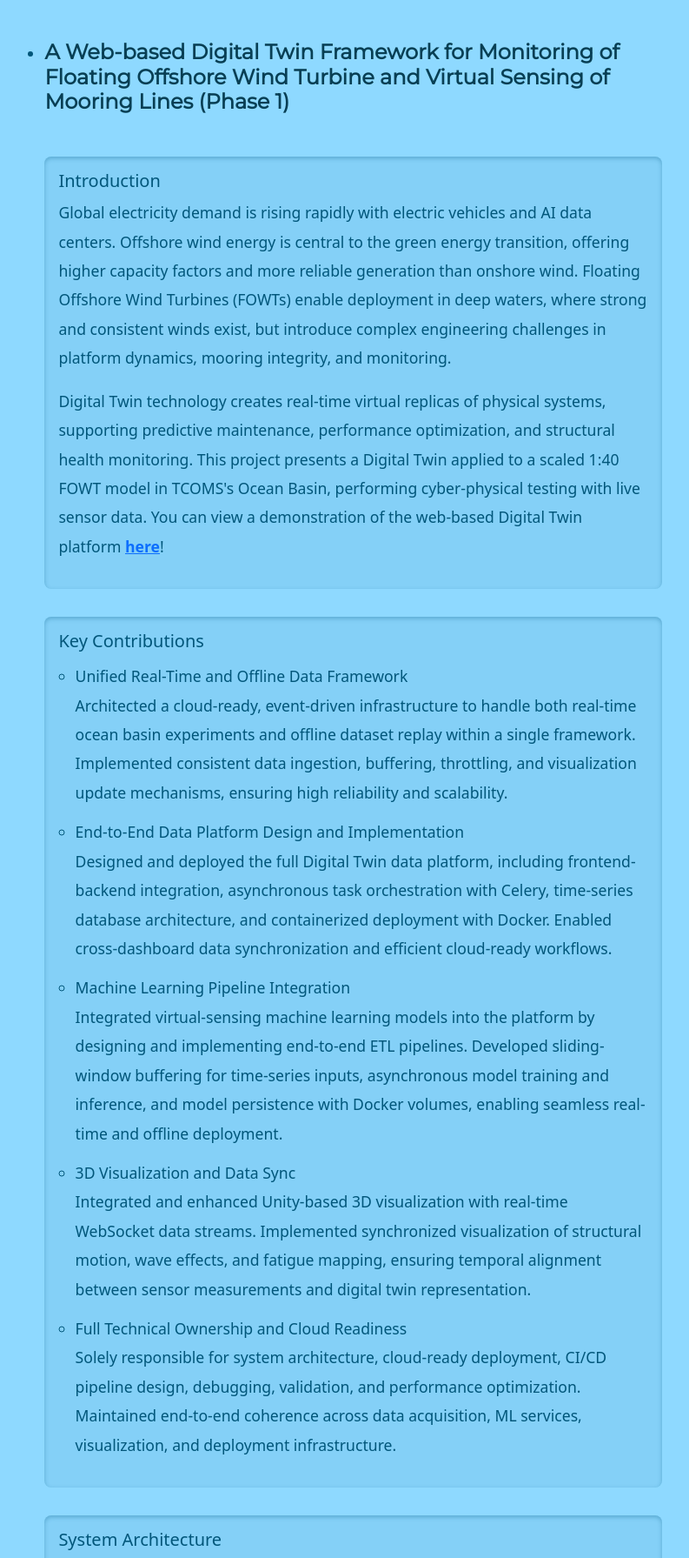
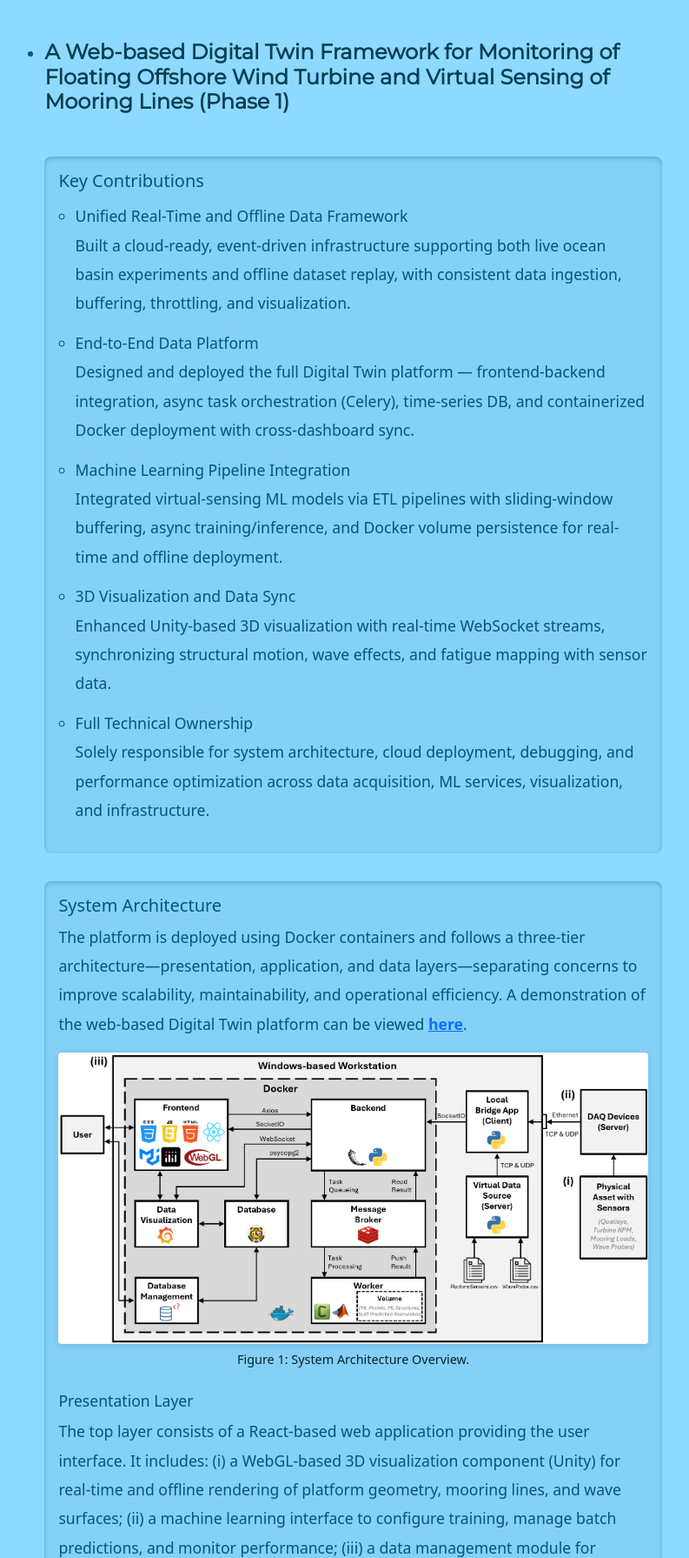
Before and after one commit to lawweichuan/PersonalWebsite, a Node server app: page /fsDevel in a window 1280 px wide. Shown: the part 164-1955 px from the top of the page at 87% size, without its empty margins (243-1036 px from the left). Run offline with Node 20, Linux system fonts and the light colour scheme; some libraries are stand-ins or nearby versions.

Commit message:
Simplified Full Stack session

```diff
--- a/views/fsDevel.ejs
+++ b/views/fsDevel.ejs
@@ -30,7 +30,7 @@
             of Floating Offshore Wind Turbine and Virtual Sensing of Mooring Lines (Phase 1)</h4></li>
 
           <!-- Introduction -->
-          <section class="section-content" id="introduction">
+          <!-- <section class="section-content" id="introduction">
               <h5>Introduction</h5>
               <p>
                   Global electricity demand is rising rapidly with electric vehicles and AI data centers.
@@ -46,7 +46,7 @@
                   You can view a demonstration of the web-based Digital Twin platform
                   <a href="https://1drv.ms/v/c/d893771471b95466/IQDlO9APNBDETYY39Iz1fNQEAbRHH8MXaoVq-iSZSlSxXxM?e=Mg5T22"><b>here</b></a>!
               </p>
-          </section>
+          </section> -->
 
           <!-- Objectives -->
           <!-- <section class="section-content"id="objectives">
@@ -66,39 +66,32 @@
             <ul>
               <li>Unified Real-Time and Offline Data Framework</li>
               <p>
-                Architected a cloud-ready, event-driven infrastructure to handle both real-time ocean basin
-                experiments and offline dataset replay within a single framework. Implemented consistent data
-                ingestion, buffering, throttling, and visualization update mechanisms, ensuring high reliability
-                and scalability.
+                Built a cloud-ready, event-driven infrastructure supporting both live ocean basin experiments and
+                offline dataset replay, with consistent data ingestion, buffering, throttling, and visualization.
               </p>
 
-              <li>End-to-End Data Platform Design and Implementation</li>
+              <li>End-to-End Data Platform</li>
               <p>
-                Designed and deployed the full Digital Twin data platform, including frontend-backend integration,
-                asynchronous task orchestration with Celery, time-series database architecture, and containerized
-                deployment with Docker. Enabled cross-dashboard data synchronization and efficient cloud-ready workflows.
+                Designed and deployed the full Digital Twin platform — frontend-backend integration, async task
+                orchestration (Celery), time-series DB, and containerized Docker deployment with cross-dashboard sync.
               </p>
 
               <li>Machine Learning Pipeline Integration</li>
               <p>
-                Integrated virtual-sensing machine learning models into the platform by designing and implementing
-                end-to-end ETL pipelines. Developed sliding-window buffering for time-series inputs, asynchronous
-                model training and inference, and model persistence with Docker volumes, enabling seamless real-time
-                and offline deployment.
+                Integrated virtual-sensing ML models via ETL pipelines with sliding-window buffering, async
+                training/inference, and Docker volume persistence for real-time and offline deployment.
               </p>
 
               <li>3D Visualization and Data Sync</li>
               <p>
-                Integrated and enhanced Unity-based 3D visualization with real-time WebSocket data streams. Implemented
-                synchronized visualization of structural motion, wave effects, and fatigue mapping, ensuring temporal
-                alignment between sensor measurements and digital twin representation.
+                Enhanced Unity-based 3D visualization with real-time WebSocket streams, synchronizing structural
+                motion, wave effects, and fatigue mapping with sensor data.
               </p>
 
-              <li>Full Technical Ownership and Cloud Readiness</li>
+              <li>Full Technical Ownership</li>
               <p>
-                Solely responsible for system architecture, cloud-ready deployment, CI/CD pipeline design, debugging,
-                validation, and performance optimization. Maintained end-to-end coherence across data acquisition,
-                ML services, visualization, and deployment infrastructure.
+                Solely responsible for system architecture, cloud deployment, debugging, and performance optimization
+                across data acquisition, ML services, visualization, and infrastructure.
               </p>
             </ul>
           </section>
@@ -163,11 +156,14 @@
           <section class="section-content" id="architecture">
             <h5>System Architecture</h5>
             <p>
-              The Digital Twin architecture (Figure 1) consists of three core components:
+              <!-- The Digital Twin architecture (Figure 1) consists of three core components:
               (i) physical assets in the Ocean Basin equipped with sensors,
               (ii) data ingestion from physical assets to the virtual system via a Data Acquisition (DAQ) device,
-              and (iii) a virtual system executed on a workstation or cloud-enabled environment.
-              The platform is deployed using Docker containers and follows a three-tier architecture—presentation, application, and data layers—separating concerns to improve scalability, maintainability, and operational efficiency.
+              and (iii) a virtual system executed on a workstation or cloud-enabled environment.  -->
+              The platform is deployed using Docker containers and follows a three-tier architecture—presentation,
+              application, and data layers—separating concerns to improve scalability, maintainability, and operational
+              efficiency. A demonstration of the web-based Digital Twin platform can be viewed
+              <a href="https://1drv.ms/v/c/d893771471b95466/IQDlO9APNBDETYY39Iz1fNQEAbRHH8MXaoVq-iSZSlSxXxM?e=Mg5T22"><b>here</b></a>.
             </p>
 
             <figure class="architecture-figure">
@@ -215,7 +211,7 @@
           <!-- Deployment -->
           <section class="section-content" id="deployment">
             <h5>Deployment of Digital Twin Platform</h5>
-            <p>
+            <!-- <p>
               The Digital Twin platform implements a unified event-driven architecture that supports both real-time streaming operation
               and offline replay within a single computational framework. All core functionalities are consistently available
               in both modes, including model training and retraining, dataset upload and management, and interactive visualization
@@ -278,10 +274,10 @@
             <ul>
               <li>Aligned with sampling frequency in real-time mode</li>
               <li>Adjustable for accelerated playback in offline mode</li>
-            </ul>
+            </ul> -->
 
             <!-- <h6 class="h6-style">Inference Execution</h6> -->
-            <p>
+            <!-- <p>
               Prediction requests are dispatched asynchronously as Celery tasks routed to appropriate worker queues.
               Tasks are executed by either Python-based or MATLAB-based workers.
               Inference results are:
@@ -322,10 +318,10 @@
             <figure>
               <img src="images/3dvisualization.png" alt="3D Visualization Dashboard">
               <figcaption>Figure 4. 3D Visualization Dashboard.</figcaption>
-            </figure>
+            </figure> -->
 
             <p>
-              In Figure 5, wave probe measurements, platform motions, mooring line tensions,
+              In Figure 2, wave probe measurements, platform motions, mooring line tensions,
               and turbine rotor speeds are streamed simultaneously into the 3D visualization
               module, enabling real-time rendering of both the wave field and the platform's
               structural response.
@@ -345,7 +341,7 @@
 
             <figure>
               <img src="images/3dfatigue.png" alt="Mooring Fatigue Visualization">
-              <figcaption>Figure 5. Measured (blue) and virtual-sensing (red) mooring loads with fatigue levels.</figcaption>
+              <figcaption>Figure 2. Measured (blue) and virtual-sensing (red) mooring loads with fatigue levels.</figcaption>
             </figure>
 
             <p>
@@ -353,20 +349,20 @@
               to zoom in and view detailed information presented in a 2D
               graph. The selected component is highlighted in red, and
               pressing the ESC key restores the previous view and hides the
-              detailed display. Figure 6 illustrates the blade hub selected
+              detailed display. Figure 3 illustrates the blade hub selected
               and highlighted in red, with its associated information, such as
               rotational speed, displayed in a 2D graph at the bottom left.
             </p>
 
             <figure>
               <img src="images/3dzoom.png" alt="Zoom-in View">
-              <figcaption>Figure 6. Zoom-in View of Blade Hub with 2D Detail Graph.</figcaption>
+              <figcaption>Figure 3. Zoom-in View of Blade Hub with 2D Detail Graph.</figcaption>
             </figure>
 
             <h6 class="h6-style">Time-Series Analytics Dashboard</h6>
 
             <p>
-              The time-series analytics dashboard, shown in Figure 7,
+              The time-series analytics dashboard, shown in Figure 4,
               supports both real-time visualization and offline playback
               analysis using Grafana. It presents historical sensor and wave
               probe data stored in the PostgreSQL database, as well as live
@@ -380,14 +376,14 @@
 
             <figure>
               <img src="images/2dgrafana.png" alt="Time-series Analytics Dashboard">
-              <figcaption>Figure 7. Time-series Analytics Dashboard.</figcaption>
+              <figcaption>Figure 4. Time-series Analytics Dashboard.</figcaption>
             </figure>
 
             <h6 class="h6-style">Machine Learning Model Training Dashboard</h6>
 
             <p>
               The Machine Learning Model Training Dashboard, shown
-              in Figure 8, supports the development of virtual sensing
+              in Figure 5, supports the development of virtual sensing
               models for estimating mooring line loads at the fairlead.
               The training workflow accommodates both Python-based
               and MATLAB-based machine learning frameworks. For
@@ -411,13 +407,13 @@
 
             <figure>
               <img src="images/2dmltraining.png" alt="ML Training Dashboard">
-              <figcaption>Figure 8. Machine Learning Model Training Dashboard.</figcaption>
+              <figcaption>Figure 5. Machine Learning Model Training Dashboard.</figcaption>
             </figure>
 
             <p>
               A dedicated log window displays the model training progress,
               including the current iteration, elapsed time, RMSE, loss values,
-              and other relevant metrics, as illustrated in Figure 9. Upon
+              and other relevant metrics, as illustrated in Figure 6. Upon
               completion of the training task, a notification snackbar appears
               to inform the user, and the trained model is saved to the Docker
               volume for future deployment or retraining.
@@ -425,14 +421,14 @@
 
             <figure>
               <img src="images/2dmltrainingend.png" alt="Training Progress Log">
-              <figcaption>Figure 9. Training Progress Log Window.</figcaption>
+              <figcaption>Figure 6. Training Progress Log Window.</figcaption>
             </figure>
 
             <h6 class="h6-style">Machine Learning Model Inference Dashboard</h6>
 
             <p>
               The Machine Learning Model Inference Dashboard, shown
-              in Figure 10, enables performance verification of virtual sensing
+              in Figure 7, enables performance verification of virtual sensing
               models for estimating mooring line loads. The dashboard
               supports both externally uploaded models and models trained
               through the Machine Learning Model Training Dashboard.
@@ -452,13 +448,13 @@
 
             <figure>
               <img src="images/2dinference.png" alt="ML Inference Dashboard">
-              <figcaption>Figure 10. Machine Learning Model Inference Dashboard.</figcaption>
+              <figcaption>Figure 7. Machine Learning Model Inference Dashboard.</figcaption>
             </figure>
 
             <h6 class="h6-style">Database Management Dashboard</h6>
 
             <p>
-              Figure 11 illustrates the Database Management Dashboard,
+              Figure 8 illustrates the Database Management Dashboard,
               which provides a centralized interface for administering
               PostgreSQL databases. The dashboard displays a list of
               available databases, allowing users to rename databases, mark
@@ -474,7 +470,7 @@
 
             <figure>
               <img src="images/database.png" alt="Database Management Dashboard">
-              <figcaption>Figure 11. Database Management Dashboard.</figcaption>
+              <figcaption>Figure 8. Database Management Dashboard.</figcaption>
             </figure>
 
             <h6 class="h6-style">Validation of 3D Digital Twin Visualization</h6>
@@ -483,7 +479,7 @@
               The 3D digital twin visualization was validated by comparing
               recorded basin video footage with the rendered digital
               twin animation separately in a side-by-side configuration, as shown in
-              Figure 12. Synchronized playback confirmed that the digital
+              Figure 9. Synchronized playback confirmed that the digital
               twin accurately reproduced the platform’s motions. Moreover,
               the visualization offered an intuitive representation of platform
               dynamics that would be difficult to discern from time-series
@@ -492,13 +488,13 @@
 
             <figure>
               <img src="images/compare.png" alt="Basin vs Digital Twin">
-              <figcaption>Figure 12. Experimental Basin Video vs. Digital Twin Animation.</figcaption>
+              <figcaption>Figure 9. Experimental Basin Video vs. Digital Twin Animation.</figcaption>
             </figure>
 
           </section>
 
           <!-- Machine Learning Methodology -->
-          <section class="section-content"id="ml">
+          <!-- <section class="section-content"id="ml">
               <h5>Machine Learning Methodology</h5>
               <p>
                   Mooring line virtual sensing is a sequence-to-sequence regression problem:
@@ -511,7 +507,7 @@
               <p>
                   Moving-window inference continuously updates mooring line tensions in real time, enabling synchronized visualization and performance assessment.
               </p>
-          </section>
+          </section> -->
         </div>
       </ul>
     </div>
```
Also changed, not shown: package.json (+12 -3 lines), views/main.ejs (+18 -2 lines), 1 other file.
